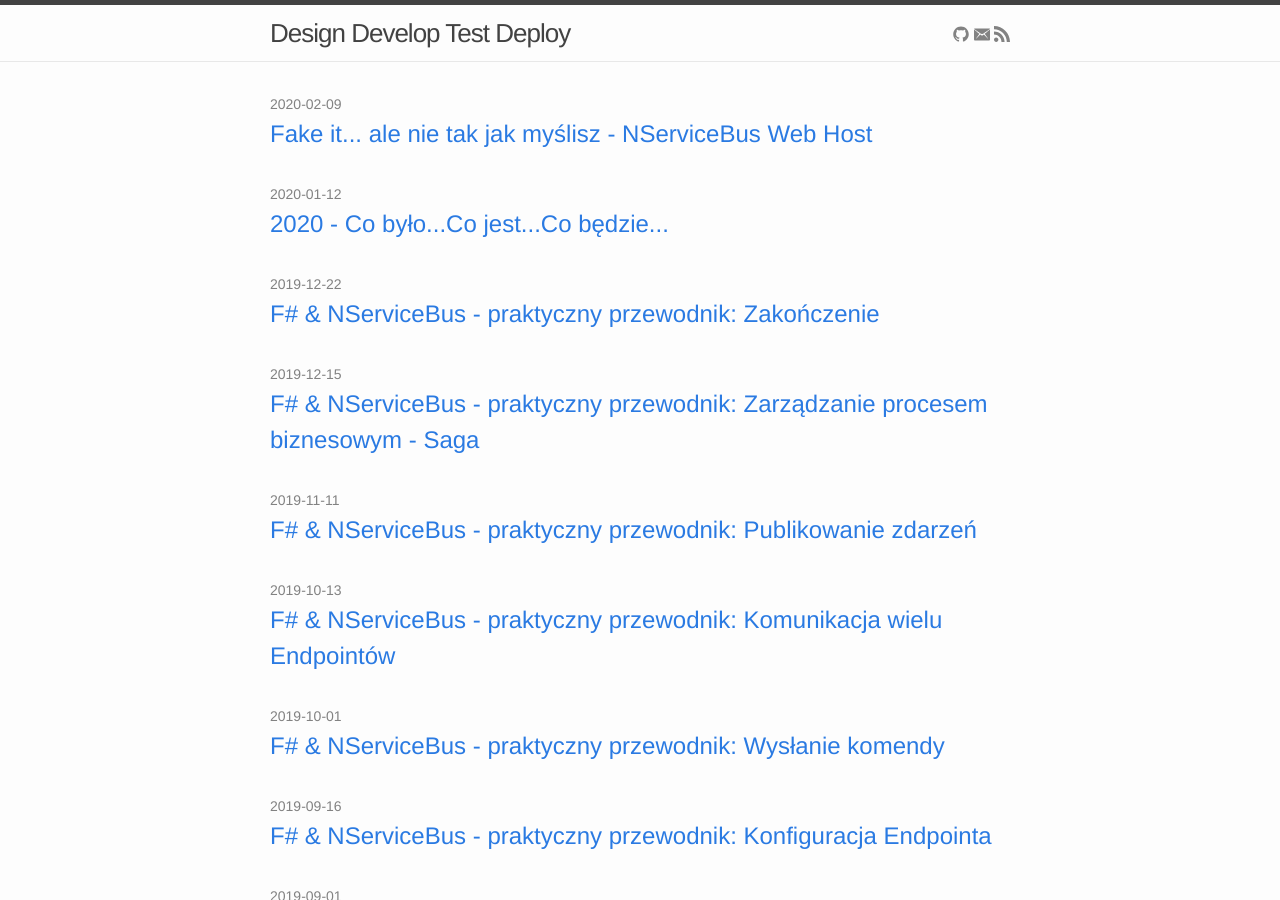
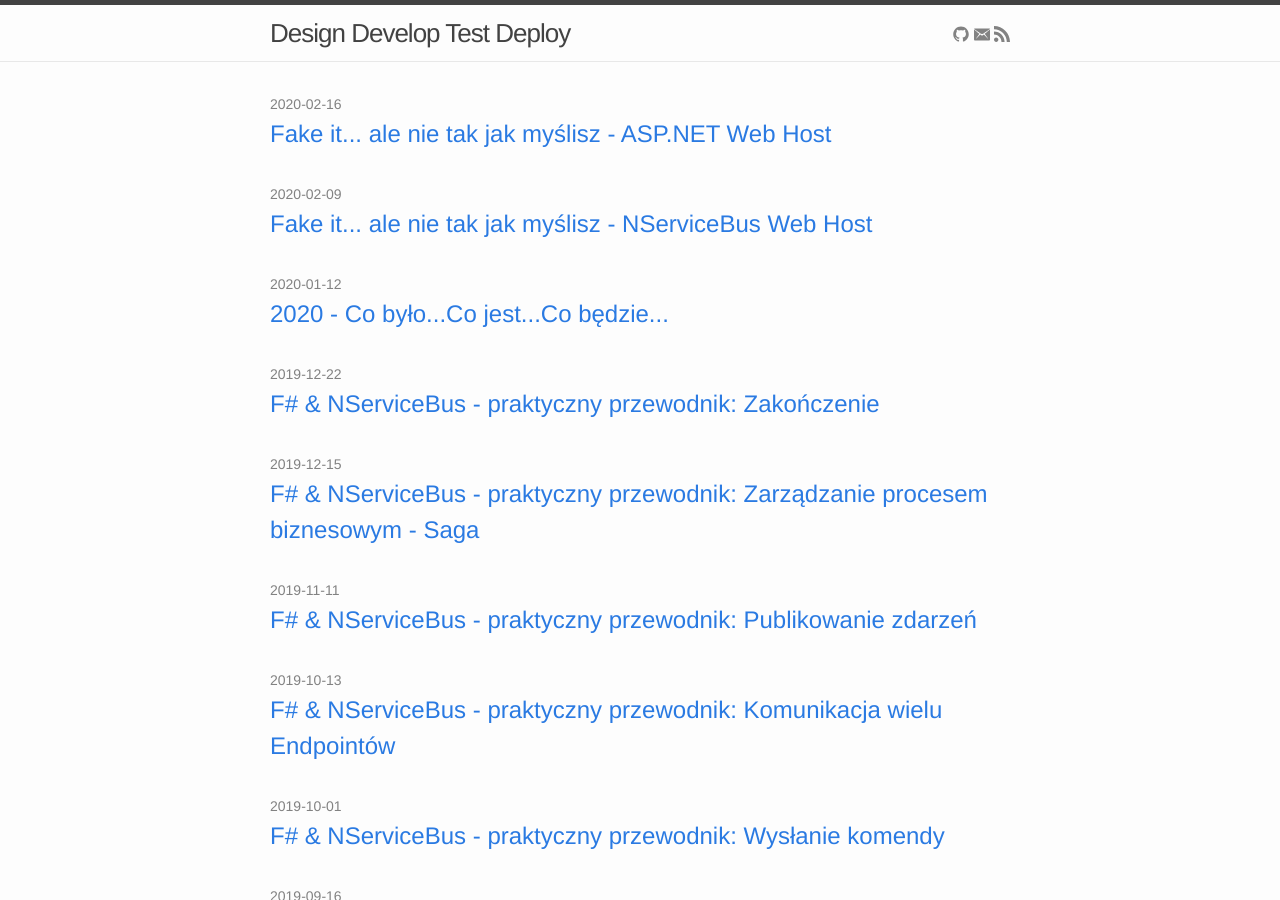
Before and after one commit to mikedevbo/mikedevbo.github.io, a Jekyll site: the page built from index.md, in a window 1280 px wide and 900 px high. Built offline with Jekyll 4.4.1, drawn with Linux system fonts in a browser that asks for light colours; part of the change alters nothing that is shown.

Commit message:
add article

```diff
--- a/_posts/2020-02-09-fake-build-nsb-web-host.md
+++ b/_posts/2020-02-09-fake-build-nsb-web-host.md
@@ -7,7 +7,8 @@ date:   2020-02-09
 Posty z tej serii:
 
 * [Fake it... ale nie tak jak myślisz - NServiceBus Web Host][17]
-* Fake it... ale nie tak jak myślisz - ASP.NET Web Host
+* [Fake it... ale nie tak jak myślisz - ASP.NET Web Host][18]
+* Fake it... ale nie tak jak myślisz - NServiceBus Windows Service Host
 
 Jakie jest twoje pierwsze skojarzenie z frazę ***Fake it*** w kontekście wytwarzania oprogramowania? U mnie jest to**/**było Fakeowanie zależności w celu [jednostkowego przetestowania][1] konkretnego kawałka funkcjonalności. Przykłady zależności? Warstwa dostępu do bazy danych, zależność do zewnętrznego serwisu lub do systemu plików. W skrócie, każda zależność do zasobu, który trzeba przygotować przed uruchomieniem testu. Fakeując taki zasób, symulujemy jego istnienie, wykorzystując do tego pamięć operacyjną maszyny na której uruchamiany jest test. Z takim podejściem związana jest [cała filozofia][2], która definiuje pojęcia, nazwy, sposób zastosowania, itd. W wersji uproszczonej, chodzi o możliwość jednostkowego testowania logiki biznesowej w oderwaniu od zewnętrznych zależności. A czy istnieją biblioteki, wspomagające w realizacji takiego podejścia? Tak? A jakie? A proszę bardzo:
 
@@ -367,3 +368,4 @@ W następnym artykule przejdziemy przez funkcjonalność wdrażania aplikacji we
 [15]: https://github.com/mikedevbo/blog-comments/tree/master/src/Deployment "BlogComments Deployment"
 [16]: https://www.nuget.org/ "Nuget"
 [17]: {{ site.url }}{% link _posts/2020-02-09-fake-build-nsb-web-host.md %}
+[18]: {{ site.url }}{% link _posts/2020-02-16-fake-build-web-host.md %}
--- /dev/null
+++ b/_posts/2020-02-16-fake-build-web-host.md
@@ -0,0 +1,155 @@
+---
+layout: post
+title:  "Fake it... ale nie tak jak myślisz - ASP.NET Web Host"
+date:   2020-02-16
+---
+
+Posty z tej serii:
+
+* [Fake it... ale nie tak jak myślisz - NServiceBus Web Host][5]
+* [Fake it... ale nie tak jak myślisz - ASP.NET Web Host][9]
+* Fake it... ale nie tak jak myślisz - NServiceBus Windows Service Host
+
+W poprzednim artykule przeszliśmy przez funkcjonalność wdrażania aplikacji webowej, której jedynym zadaniem jest hostowanie **Endpointa NServiceBus**. W kontekście [Systemu komentarzy na blogu][1] wdrażany **Endpoint** jest właścicielem komponentu przetwarzającego dodane komentarze. System posiada też drugi komponent, który przyjmuje komentarze od użytkowników, a następnie wysyła je do wcześniej wspomnianego **Endpointa**. Komponent ten hostowany jest w osobnej aplikacji webowej napisanej we frameworku [ASP.NET][2] w połączeniu z frameworkiem [NancyFx][3]. Dodanie komentarza odbywa się poprzez obsługę żądania **HTTP**. **ASP.NET** przyjmuje żądanie, przekierowuje je do modułu **NancyFx**, który wysyła **Message** do **Endpointa** zawierającego obsługę komentarza.
+
+W dalszej części artykułu przejdziemy przez funkcjonalności wdrażania aplikacji webowej, której zadaniem jest obsługa żądań **HTTP**.
+
+### Design
+
+W odróżnieniu od aplikacji webowej hostującej **Endpointa NServiceBus** nie możemy tak po prostu wyłączyć aplikacji webowej obsługującej żądania **HTTP**. Wdrożenie trwa jakiś czas. Polega na usuwaniu aktualnych artefaktów oraz wgrywaniu nowych. W kontekście systemu komentarzy na blogu, w trakcie wdrożenia użytkownik nie mógłby dodawać komentarzy. Jedną ze strategi poradzenia sobie z taką sytuacją jest zastosowanie strategii **Blue-Green-Deployment**. Do zapoznania się ze szczegółami zapraszam Cię do przeczytania [jednego z moich wcześniejszych artykułów][4].
+
+Schemat, którego ja używam, zawiera kroki:
+
+1. Przygotuj lokalnie artefakty do wdrożenia
+2. Usuń artefakty:
+    * Jeśli aktualnie działającą wersją jest **Blue**, to usuń ze zdalnej lokalizacji artefakty wersji **Green**
+    * Jeśli aktualnie działającą wersją jest **Green**, to usuń ze zdalnej lokalizacji artefakty wersji **Blue**
+3. Wgraj artefakty z nową wersją:
+    * Jeśli aktualnie działającą wersją jest **Blue**, to wgraj nową wersję na zasób zdalny dla wersji **Green**
+    * Jeśli aktualnie działającą wersją jest **Green**, to wgraj nową wersję na zasób zdalny dla wersji **Blue**
+4. Wywołaj żądanie **HTTP** używając adresu URL dla wgranej wersji
+5. Ustaw przekierowanie żądań **HTTP** dla głównego URL na URL wgranej nowej wersji
+6. Wywołaj żądanie **HTTP** używając głównego adresu URL
+
+### Develop
+
+Z [poprzedniego artykułu][5] wiesz już, w jaki sposób można pisać skrypty wdrożeniowe za pomocą narzędzia [FAKE][6]. Przejdźmy przez implementację zgodną z procesem opisanym w sekcji **Design** kodując program np. w pliku **web_ftp_deploy.fsx**:
+
+{% highlight fsharp %}
+// Targets
+Target.create "Deploy Web" (fun _ ->
+    let ftpWebPath = retrieveParam ftpWebPathParamName
+    let deployArtifactsPath = retrieveParam deployArtifactsPathParamName
+    let buildArtifactsPath = retrieveParam buildArtifactsPathParamName
+    let settingsPath = retrieveParam settingsPathParamName
+    let nservicebusPath = retrieveParam nservicebusPathParamName
+    let webUrlRedirectValue = retrieveParam webUrlRedirectValueParamName
+    let webUrlRedirect = retrieveParam webUrlRedirectParamName
+    let mainWebConfigFilePath = retrieveParam mainWebConfigFilePathParamName
+    let ftpMainWebConfigFilePath = retrieveParam ftpMainWebConfigFilePathParamName
+    let webUrlMain = retrieveParam webUrlMainParamName
+
+    Trace.trace ("-> Web " + ftpWebPath)
+
+    Trace.trace ("-> Clean " + deployArtifactsPath)
+    Shell.cleanDir deployArtifactsPath
+
+    Trace.trace ("-> Copy " + buildArtifactsPath)
+    Shell.copyDir deployArtifactsPath buildArtifactsPath FileFilter.allFiles
+
+    Trace.trace ("-> Copy " + settingsPath)
+    Shell.copyDir deployArtifactsPath settingsPath FileFilter.allFiles
+
+    Trace.trace ("-> Copy " + nservicebusPath)
+    Shell.copyDir deployArtifactsPath nservicebusPath FileFilter.allFiles
+
+    Trace.trace ("-> Clean " + ftpWebPath)
+    makeFtpAction (fun ftp -> ftp.RemoveFiles(ftpWebPath + "/*").Check())
+
+    Trace.trace ("-> Upload files to " + ftpWebPath)
+    makeFtpAction (fun ftp -> ftp.PutFiles(deployArtifactsPath + "\*", ftpWebPath + "/").Check())
+
+    Trace.trace ("-> Call URL " + webUrlRedirect)
+    try
+        Http.get "" "" webUrlRedirect |> ignore
+    with
+    | :? System.Net.Http.HttpRequestException as ex ->
+        Trace.trace ex.Message
+
+        let isStatusCorrect = ex.Message.Contains("404");
+        match isStatusCorrect with
+        | true -> ()
+        | false -> reraise()
+
+    Trace.trace ("-> Set " + mainWebConfigFilePath)
+    let webConfig = loadDoc(mainWebConfigFilePath)
+    let webConfigWithChangedUrl = replaceXPathAttribute "//action[@type = 'Redirect']" "url" webUrlRedirectValue webConfig
+    saveDoc mainWebConfigFilePath webConfigWithChangedUrl
+
+    Trace.trace ("-> Upload file to " + ftpMainWebConfigFilePath)
+    makeFtpAction (fun ftp -> ftp.PutFiles(mainWebConfigFilePath, ftpMainWebConfigFilePath).Check())
+
+    Trace.trace ("-> Call URL " + webUrlMain)
+    Http.get "" "" webUrlMain |> ignore
+
+    Trace.trace (sprintf "-> Web %s deployed successfully." ftpWebPath)
+)
+
+// start build
+Target.runOrDefaultWithArguments "Deploy Web"
+{% endhighlight %}
+
+W powyższym fragmencie kodu pominąłem elementy, które opisałem w [poprzednim artykule][5]. Całość implementacji możesz zobaczyć na moim [GitHubie][7].
+
+Podobnie jak poprzednio, tak i teraz chcemy, aby skrypt był uniwersalny. Dzięki temu będziemy mogli go wykorzystać przy wdrożeniach na różne środowiska. W pierwszej kolejności, za pomocą lokalnie zdefiniowanej funkcji `retrieveParam`, pobieramy parametry podawane przy uruchamianiu skryptu. Następnie przygotowujemy artefakty do wdrożenia za pomocą dostarczanych przez **FAKEa** funkcji `Shell.cleanDir` oraz `Shell.copyDir`. Kolejnym krokiem jest wyczyszczenie zdalnego zasobu oraz wgranie artefaktów. Wykorzystujemy do tego lokalnie zdefiniowaną funkcję `makeFtpAction`. Potem sprawdzamy, czy wgrana aplikacja webowa działa, odpytując ją żądaniem **HTTP** za pomocą funkcji `Http.get`, która pochodzi z przestrzeni nazw `Fake.Net`. Podany URL jest adresem wgranej aplikacji **Blue** lub **Green**. Jeśli wszystko działa, to za pomocą funkcji pochodzących z przestrzeni nazwa `Fake.Core.Xml`, ustawiamy w pliku **web.config** przekierowanie głównego adresu URL na adres wgranej aplikacji. Ostatnim krokiem jest sprawdzenie głównego adresu URL poprzez wywołanie żądania **HTTP**.
+
+Analizując powyższą implementację, mogą nasunąć Ci się dwa pytania:
+
+1. Dlaczego kod nie jest podzielony na mniejsze funkcje, w których każda realizuje konkretny krok procesu?
+2. Może warto przenieść lokalne funkcje `retrieveParam` oraz `makeFtpAction` do osobnego pliku skryptowego, a następnie wykorzystać tę samą implementację w plikach **host_ftp_deploy.fsx** oraz **web_ftp_deploy.fsx**? - **F#** [umożliwia][8] takie podejście. W skrócie - uwspólnić funkcjonalność i wprowadzić do niej zależność w poszczególnych skryptach.
+
+Odpowiedź na pierwsze pytanie brzmi: *Jak najbardziej można tak zrobić*, natomiast jak popatrzysz na kod, to możesz zauważyć, że czyta się go wprost od góry do dołu, w taki sam sposób, w jaki opisany jest algorytm z sekcji **Design**. Kolejne wywołania funkcji `Trace.trace` oddzielają od siebie poszczególne kroki. W tym przypadku podział na mniejsze funkcje byłby tylko *"cukrem syntaktycznym"*.
+
+Jak zapewne się domyślasz, odpowiedź na drugie pytanie brzmi: *Jak najbardziej można tak zrobić*. Pytanie *Co powinno być uwspólnione, a co powinno być rozdzielone?* jest klasycznym pytaniem w kontekście wytwarzania oprogramowania. Temat dotyczy zależności, ich definiowania, zarządzania nimi itp. Decyzje dotyczące zależności mają bardzo duży wpływ na utrzymanie oraz rozwój oprogramowania, zarówno ten początkowy, jak i późniejszy. Nie ma jednoznacznego podejścia, a przynajmniej ja się z nim nie spotkałem, w jaki sposób decydować co powinno być wspólne, a co powinno być rozdzielone. Odnosząc się do skryptów wdrożeniowych opisywanych w tej serii, założenie jest takie, aby były one maksymalnie niezależne od siebie, ponieważ realizują inne zadania. W związku z tym kod funkcji `retrieveParam` oraz `makeFtpAction` jest kopiowany do poszczególnych plików **.fsx**. Jakie są tego konsekwencje?
+
+* Plusy:
+    * Jeśli w przyszłości zmieni się koncepcja implementacji konkretnego skryptu, to zmiana będzie konieczna tylko w tym skrypcie. Nie trzeba będzie myśleć o tym, czy zmiana jest w kodzie wspólnym, a jak tak, to jaki będzie miała wpływ na działanie pozostałych skryptów.
+    * Jeśli zmiana będzie dotyczyć skopiowanego kodu, to będzie można zmieniać skrypty jeden po drugim, testować i wdrażać niezależnie.
+* Minusy
+    * Jeśli okaże się, że skopiowany kod zawiera błędy, to trzeba będzie je poprawić we wszystkich skopiowanych miejscach.
+    * Trzeba mieć wiedzę, w których miejscach jest ten sam, skopiowany kod.
+    * Jeśli zmiana będzie dotyczyć skopiowanego kodu, to trzeba będzie tę zmianę wprowadzić we wszystkich skopiowanych miejscach
+
+Minusy są dla mnie do zaakceptowania, stąd decyzja o rozdzieleniu funkcji `retrieveParam` oraz `makeFtpAction`. Krótkie ćwiczenie dla Ciebie. Przy założeniu, że kod dla tych dwóch funkcji byłby wspólny, wypisz plusy i minusy takiego podejścia. Czy widzisz jakiś związek z powyższymi Plusami i Minusami?
+
+### Test & Deploy
+
+Tak jak poprzednio, skrypt testujemy za pomocą **PowerShella**, pisząc osobny **.ps1** na każde środowisko wdrożeniowe. O danym środowisku decydują parametry wejściowe dla skryptu **FAKEa** np.
+
+{% highlight powershell %}
+#fake build parameters
+$winSCPExecutablePath = "winSCPExecutablePath=C:\deploy\blog-comments\winscp\WinSCPnet.dll"
+$ftpHostName = "ftpHostName=[host_name_or_host_ip_address]"
+$ftpUserName = "ftpUserName=[ftp_user_name]"
+$ftpPassword = "ftpPassword=[ftp_user_password]"
+#idt.
+
+#execute script
+fake run web_ftp_deploy.fsx -e $winSCPExecutablePath -e $ftpHostName -e $ftpUserName -e $ftpPassword itd.
+{% endhighlight %}
+
+To tyle, jeśli chodzi o funkcjonalność wdrażania aplikacji webowej obsługującej żądania **HTTP**. W następnym artykule pokaże Ci przykład skryptu, który umożliwia wdrażanie **Endpointa NServiceBus** jako **Windows Service**.
+
+{{ site.mark_post_as_end }}
+
+### {{ site.comments }}
+
+[1]: {{ site.url }}{% link _posts/2018-03-11-blog_comments_I_Design.md %}
+[2]: https://dotnet.microsoft.com/apps/aspnet "ASP.NET"
+[3]: http://nancyfx.org/ "NancyFX"
+[4]: {{ site.url }}{% link _posts/2018-08-19-blog_comments_IV_Deploy.md %}
+[5]: {{ site.url }}{% link _posts/2020-02-09-fake-build-nsb-web-host.md %}
+[6]: https://fake.build/ "FAKE Build"
+[7]: https://github.com/mikedevbo/blog-comments/tree/master/src/Deployment "BlogComments Deployment"
+[8]: https://docs.microsoft.com/en-us/dotnet/fsharp/tutorials/fsharp-interactive/ "FSharp Interactive"
+[9]: {{ site.url }}{% link _posts/2020-02-16-fake-build-web-host.md %}
```
